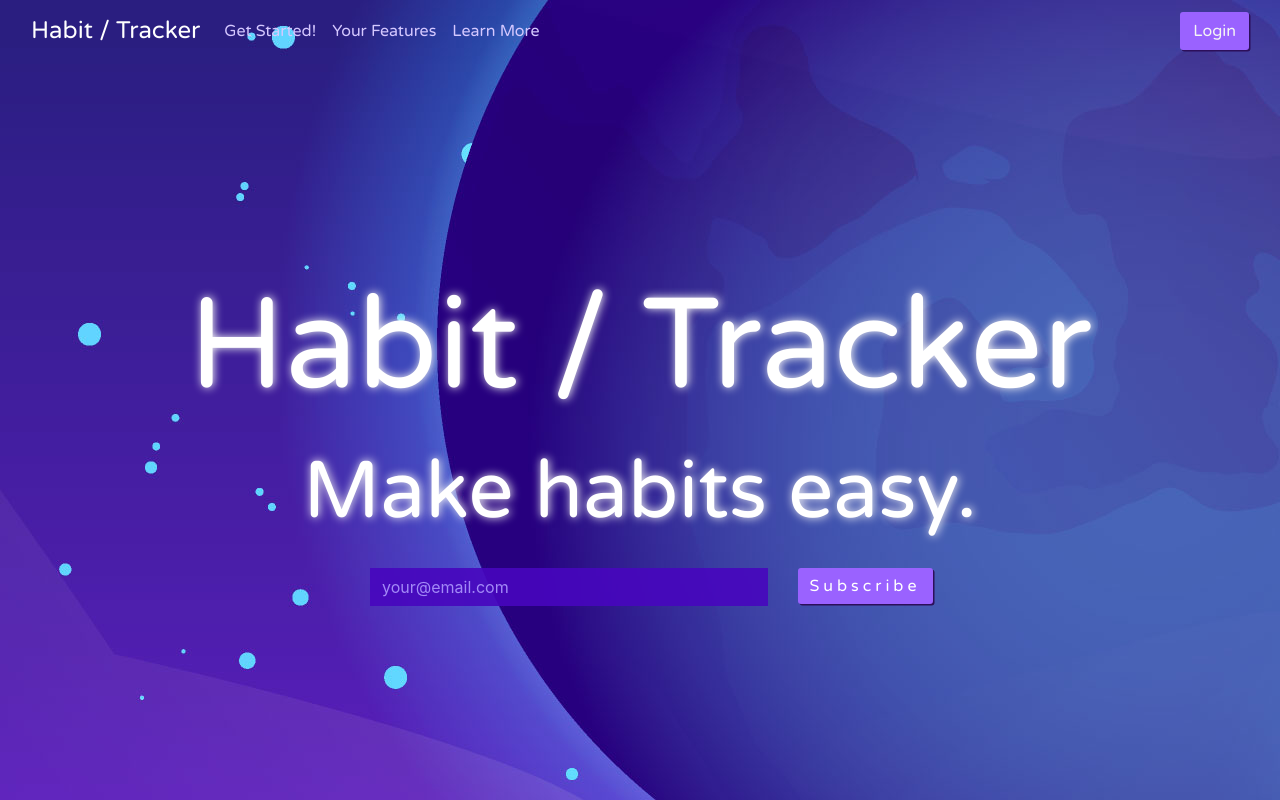
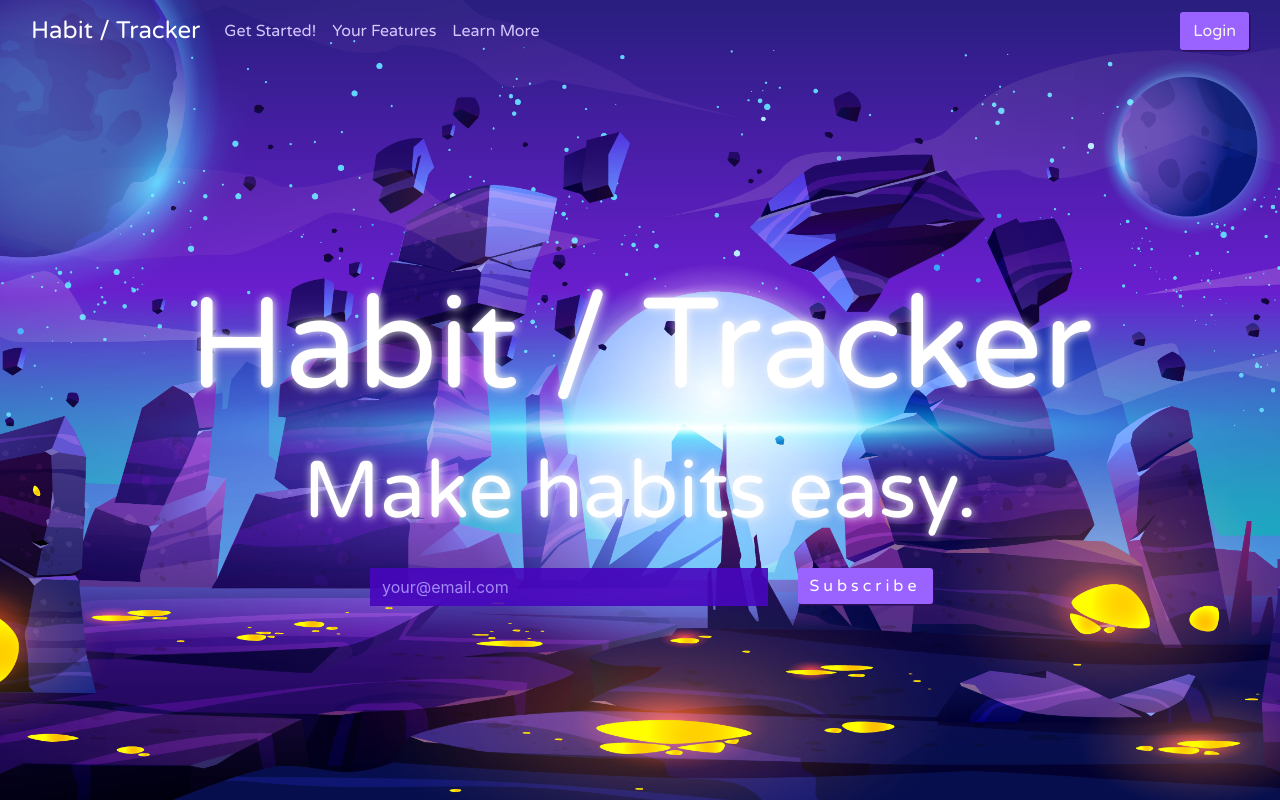
Before and after one commit to KarenDouglas/YourHabitTracker, a website: page habitTrackerLanding.html in a window 1280 px wide. Shown: the top 800 px of the page. Drawn offline with nearby package versions, Linux system fonts and the light colour scheme; a web font is replaced by a local one.

Commit message:
background fix

```diff
--- a/css/habit.tracker.css
+++ b/css/habit.tracker.css
@@ -2,10 +2,10 @@
 body {
     background-image: url("/img/1.jpg");
     background-color: #6610f2;
-    /* background-position: center center; */
-    /* background-repeat: no-repeat;
-    /* background-attachment: fixed; */
-    /* background-size: cover;  */
+    background-position: center center;
+    background-repeat: no-repeat;
+    background-attachment: fixed;
+    background-size: cover;
 }
 
 
```
